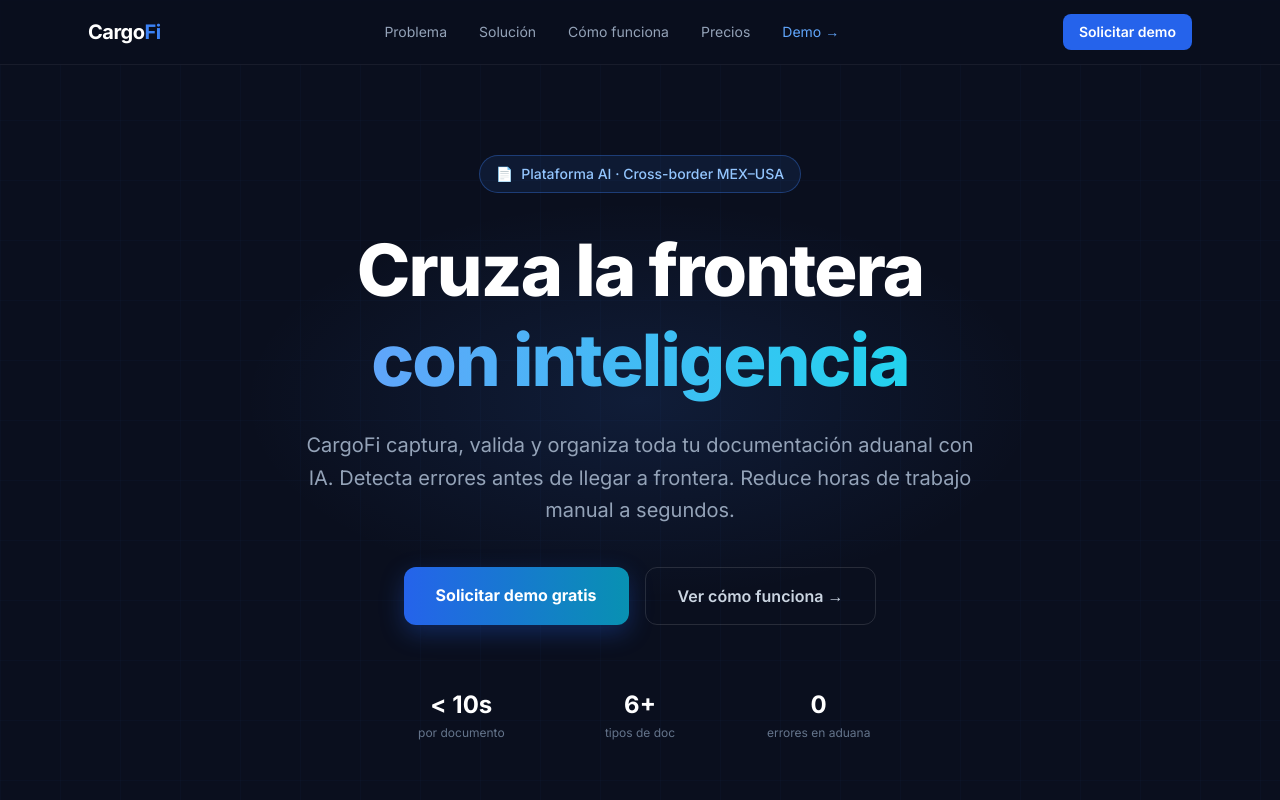
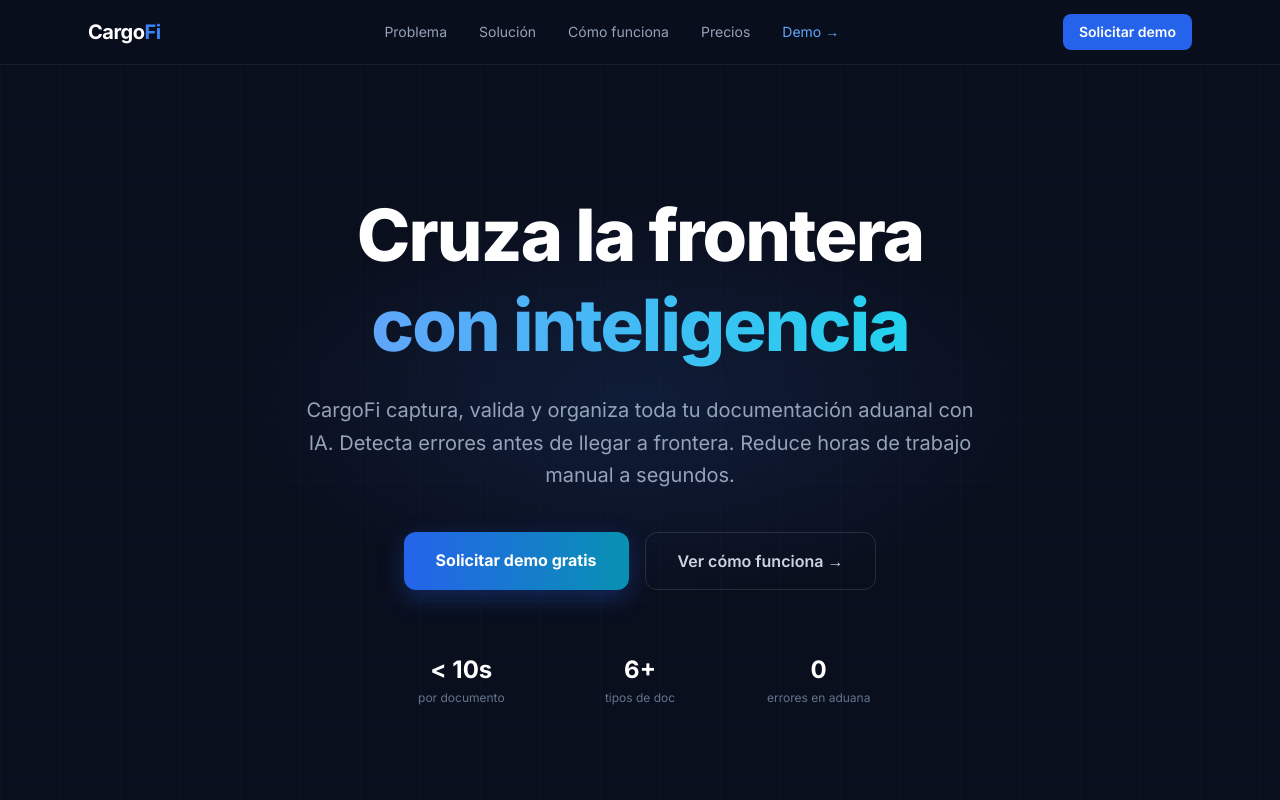
Before and after one commit to ai-lucasalberto/cargofi-landing, a Next.js app: page / in a window 1280 px wide. Shown: the top 800 px of the page. Built offline with nearby package versions, Linux system fonts and the light colour scheme.

Commit message:
Remove AI badge from hero section

```diff
--- a/src/app/page.tsx
+++ b/src/app/page.tsx
@@ -49,12 +49,6 @@
         style={{ width: 800, height: 400, background: "radial-gradient(ellipse, rgba(59,130,246,0.12) 0%, transparent 70%)" }} />
 
       <div className="relative text-center px-6 max-w-4xl mx-auto pt-24">
-        <div className="inline-flex items-center gap-2 px-4 py-2 rounded-full text-sm font-medium mb-8"
-          style={{ border: "1px solid rgba(59,130,246,0.35)", background: "rgba(59,130,246,0.1)", color: "#93c5fd" }}>
-          <span>📄</span>
-          <span>Plataforma AI · Cross-border MEX–USA</span>
-        </div>
-
         <h1 className="text-5xl md:text-7xl font-extrabold tracking-tight leading-tight mb-6 text-white">
           Cruza la frontera<br />
           <span className="gradient-text">con inteligencia</span>
```
